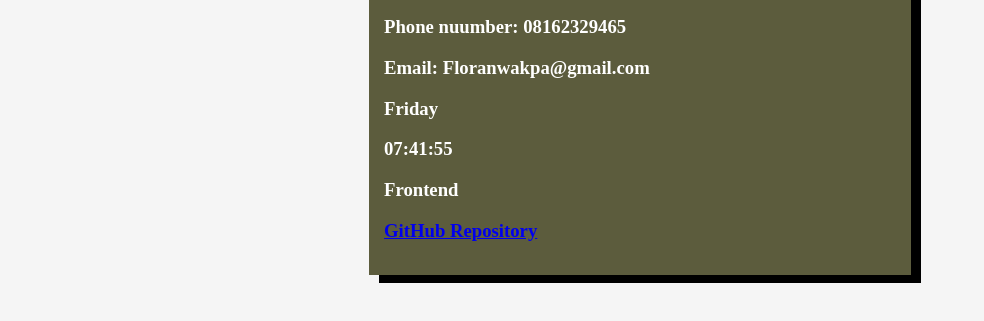
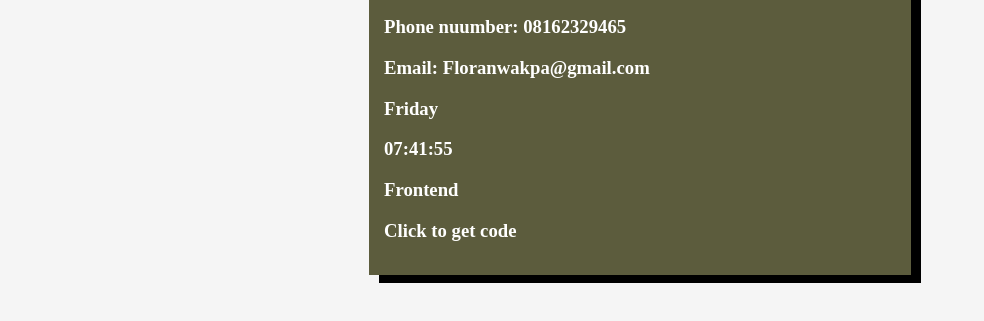
Before and after one commit to Flora-dot/HNG_task1, a plain HTML site: page index.html in a window 1280 px wide. Shown: the part 223-544 px from the top of the page, without its empty margins (0-984 px from the left). Drawn offline with Linux system fonts and the light colour scheme.

Commit message:
first commit

```diff
--- a/index.html
+++ b/index.html
@@ -38,7 +38,7 @@
     <p data-testid="myTrack">Frontend</p>
 
     <!-- GitHub URL -->
-    <a href="https://github.com/Flora-dot/HNG_task1" data-testid="githubURL">GitHub Repository</a>
+    <a href="https://github.com/Flora-dot/HNG_task1" data-testid="githubURL">Click to get code</a>
     </div>
 </body>
 </html>
--- a/task1.css
+++ b/task1.css
@@ -32,3 +32,7 @@ img{
     width: 100%;
 
 }
+a{
+    text-decoration: none;
+    color: white;
+}
```
